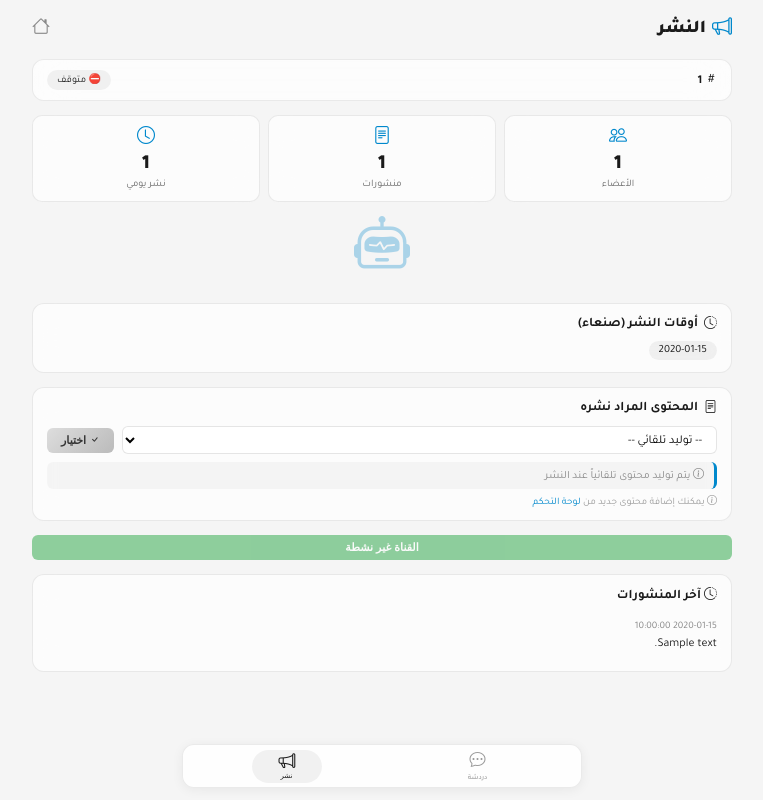
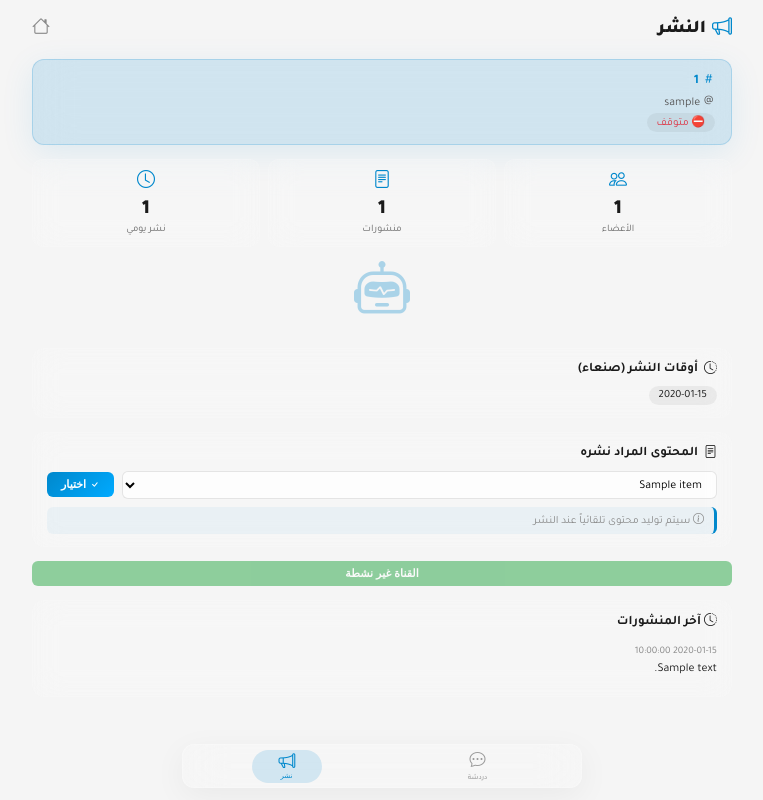
Before and after one commit to eviiile/test-of-evile, a Flask app: template templates/publish.html in a window 1280 px wide. Shown: the whole page, without its empty margins (258-1021 px from the left). Run offline with Flask 3, Linux system fonts and the light colour scheme; the template is opened without the code that fills it: most values are stand-ins (such as "Sample title", 1, 10 or a date in 2020); parts of the project's set-up code (start-up, migrations or seed data) failed here and were passed over; some libraries are stand-ins or nearby versions.

Commit message:
Update publish.html

```diff
--- a/templates/publish.html
+++ b/templates/publish.html
@@ -17,6 +17,29 @@
         }
         .container { max-width: 700px; margin: 0 auto; }
 
+        /* ألوان زجاجية */
+        .glass {
+            background: rgba(255, 255, 255, 0.15);
+            backdrop-filter: blur(20px);
+            -webkit-backdrop-filter: blur(20px);
+            border: 1px solid rgba(255, 255, 255, 0.2);
+            box-shadow: 0 8px 32px rgba(0, 0, 0, 0.05);
+        }
+        .glass-dark {
+            background: rgba(20, 20, 30, 0.15);
+            backdrop-filter: blur(20px);
+            -webkit-backdrop-filter: blur(20px);
+            border: 1px solid rgba(255, 255, 255, 0.05);
+            box-shadow: 0 8px 32px rgba(0, 0, 0, 0.1);
+        }
+        .glass-blue {
+            background: rgba(0, 136, 204, 0.15);
+            backdrop-filter: blur(20px);
+            -webkit-backdrop-filter: blur(20px);
+            border: 1px solid rgba(0, 136, 204, 0.2);
+            box-shadow: 0 8px 32px rgba(0, 136, 204, 0.1);
+        }
+
         .dashboard-header {
             display: flex;
             align-items: center;
@@ -33,21 +56,35 @@
         .dashboard-header h1 i { color: #0088cc; font-size: 20px; }
         .dashboard-header a { font-size: 18px; color: #888; }
 
-        .channel-info {
-            background: rgba(255,255,255,0.75);
-            backdrop-filter: blur(20px);
-            border: 1px solid rgba(0,0,0,0.08);
+        /* مستطيل أزرق عريض وصغير لمعلومات القناة */
+        .channel-card {
             border-radius: 12px;
-            padding: 10px 14px;
+            padding: 12px 16px;
             margin-bottom: 14px;
             display: flex;
-            justify-content: space-between;
-            align-items: center;
-            flex-wrap: wrap;
-            gap: 6px;
+            flex-direction: column;
+            gap: 4px;
         }
-        .channel-info .id { font-size: 12px; font-weight: 600; }
-        .channel-info .status { font-size: 10px; padding: 3px 10px; border-radius: 20px; background: rgba(0,0,0,0.05); }
+        .channel-card .channel-id {
+            font-size: 13px;
+            font-weight: 600;
+            color: #0088cc;
+        }
+        .channel-card .channel-username {
+            font-size: 12px;
+            color: #555;
+        }
+        .channel-card .channel-status {
+            font-size: 11px;
+            padding: 2px 10px;
+            border-radius: 20px;
+            display: inline-block;
+            width: fit-content;
+            background: rgba(0,0,0,0.05);
+        }
+        .channel-card .channel-status.active { color: #28a745; }
+        .channel-card .channel-status.paused { color: #ffc107; }
+        .channel-card .channel-status.inactive { color: #dc3545; }
 
         .stats-grid {
             display: grid;
@@ -56,12 +93,13 @@
             margin-bottom: 14px;
         }
         .stat-card {
-            background: rgba(255,255,255,0.7);
-            backdrop-filter: blur(15px);
-            border: 1px solid rgba(0,0,0,0.08);
             border-radius: 10px;
             padding: 10px 8px;
             text-align: center;
+            background: rgba(255, 255, 255, 0.1);
+            backdrop-filter: blur(15px);
+            -webkit-backdrop-filter: blur(15px);
+            border: 1px solid rgba(255, 255, 255, 0.1);
         }
         .stat-card .number { font-size: 20px; font-weight: 800; }
         .stat-card .label { font-size: 10px; color: #666; margin-top: 2px; }
@@ -71,24 +109,26 @@
         .icon-center i { font-size: 56px; color: #0088cc; opacity: 0.3; }
 
         .times-box {
-            background: rgba(255,255,255,0.7);
-            backdrop-filter: blur(15px);
-            border: 1px solid rgba(0,0,0,0.08);
             border-radius: 12px;
             padding: 12px 14px;
             margin-bottom: 14px;
+            background: rgba(255, 255, 255, 0.1);
+            backdrop-filter: blur(15px);
+            -webkit-backdrop-filter: blur(15px);
+            border: 1px solid rgba(255, 255, 255, 0.1);
         }
         .times-box h3 { font-size: 13px; margin-bottom: 6px; display: flex; align-items: center; gap: 6px; }
         .times-box .times-list { display: flex; gap: 8px; flex-wrap: wrap; }
         .times-box .time-badge { background: rgba(0,0,0,0.05); padding: 3px 10px; border-radius: 20px; font-size: 11px; }
 
         .content-selector {
-            background: rgba(255,255,255,0.7);
-            backdrop-filter: blur(15px);
-            border: 1px solid rgba(0,0,0,0.08);
             border-radius: 12px;
             padding: 12px 14px;
             margin-bottom: 14px;
+            background: rgba(255, 255, 255, 0.1);
+            backdrop-filter: blur(15px);
+            -webkit-backdrop-filter: blur(15px);
+            border: 1px solid rgba(255, 255, 255, 0.1);
         }
         .content-selector h3 { font-size: 13px; margin-bottom: 8px; display: flex; align-items: center; gap: 6px; }
         .content-selector .selector-row {
@@ -109,10 +149,10 @@
         }
         .content-selector .btn-select {
             padding: 6px 14px;
-            background: linear-gradient(135deg, #ddd, #bbb);
+            background: linear-gradient(135deg, #0088cc, #00aaff);
             border: none;
             border-radius: 6px;
-            color: #333;
+            color: #fff;
             font-weight: 600;
             font-size: 11px;
             cursor: pointer;
@@ -125,7 +165,7 @@
             color: #555;
             margin-top: 8px;
             padding: 6px 10px;
-            background: rgba(0,0,0,0.03);
+            background: rgba(0, 136, 204, 0.05);
             border-radius: 6px;
             border-right: 3px solid #0088cc;
         }
@@ -164,11 +204,12 @@
         .btn:disabled { opacity: 0.5; pointer-events: none; }
 
         .recent-posts {
-            background: rgba(255,255,255,0.7);
-            backdrop-filter: blur(15px);
-            border: 1px solid rgba(0,0,0,0.08);
             border-radius: 12px;
             padding: 12px 14px;
+            background: rgba(255, 255, 255, 0.1);
+            backdrop-filter: blur(15px);
+            -webkit-backdrop-filter: blur(15px);
+            border: 1px solid rgba(255, 255, 255, 0.1);
         }
         .recent-posts h3 { font-size: 13px; margin-bottom: 8px; }
         .post-item { padding: 6px 0; border-bottom: 1px solid rgba(0,0,0,0.05); font-size: 12px; line-height: 1.4; }
@@ -177,9 +218,17 @@
 
         .toast {
             position: fixed; bottom: 80px; left: 20px; right: 20px;
-            background: rgba(0,0,0,0.85); color: #fff;
-            padding: 12px 16px; border-radius: 12px; text-align: center;
-            z-index: 1000; display: none; font-size: 13px;
+            background: rgba(0,0,0,0.8);
+            backdrop-filter: blur(20px);
+            -webkit-backdrop-filter: blur(20px);
+            color: #fff;
+            padding: 12px 16px;
+            border-radius: 12px;
+            text-align: center;
+            z-index: 1000;
+            display: none;
+            font-size: 13px;
+            border: 1px solid rgba(255,255,255,0.1);
         }
 
         .bottom-nav {
@@ -188,22 +237,23 @@
             left: 12px;
             right: 12px;
             z-index: 1000;
-            background: rgba(255,255,255,0.85);
+            background: rgba(255, 255, 255, 0.15);
             backdrop-filter: blur(20px);
-            border: 1px solid rgba(0,0,0,0.08);
+            -webkit-backdrop-filter: blur(20px);
+            border: 1px solid rgba(255, 255, 255, 0.2);
             border-radius: 12px;
             padding: 4px 8px;
             display: flex;
             justify-content: space-around;
             align-items: center;
-            box-shadow: 0 2px 12px rgba(0,0,0,0.06);
+            box-shadow: 0 8px 32px rgba(0, 0, 0, 0.05);
             height: 44px;
             max-width: 400px;
             margin: 0 auto;
         }
         body.dark .bottom-nav {
-            background: rgba(30,30,40,0.85);
-            border-color: rgba(150,150,150,0.2);
+            background: rgba(30, 30, 40, 0.15);
+            border-color: rgba(255, 255, 255, 0.05);
         }
         .nav-item {
             display: flex;
@@ -227,12 +277,8 @@
         .nav-item i { font-size: 16px; transition: all 0.2s; }
         .nav-item span { font-size: 7px; }
         .nav-item.active {
-            color: #1a1a1a;
-            background: rgba(0,0,0,0.05);
-        }
-        body.dark .nav-item.active {
-            color: #e0e0e0;
-            background: rgba(255,255,255,0.08);
+            color: #0088cc;
+            background: rgba(0, 136, 204, 0.15);
         }
         .nav-item.active i { transform: scale(1.05); }
         .nav-item:active { transform: scale(0.95); }
@@ -248,16 +294,22 @@
             <a href="/" style="color:#888; text-decoration:none;"><i class="bi bi-house"></i></a>
         </div>
 
-        <!-- معلومات القناة -->
-        <div class="channel-info">
-            <span class="id"><i class="bi bi-hash"></i> {{ channel.channel_id }}</span>
-            <span class="status">
+        <!-- مستطيل أزرق عريض لمعلومات القناة -->
+        <div class="channel-card glass-blue">
+            <div class="channel-id"><i class="bi bi-hash"></i> {{ channel.channel_id }}</div>
+            {% if channel.channel_username %}
+                <div class="channel-username"><i class="bi bi-at"></i> {{ channel.channel_username }}</div>
+            {% endif %}
+            <div class="channel-status
                 {% if channel.is_active %}
-                    {% if is_paused %}⏸️ موقّت{% else %}✅ نشط{% endif %}
+                    {% if is_paused %}paused{% else %}active{% endif %}
+                {% else %}inactive{% endif %}">
+                {% if channel.is_active %}
+                    {% if is_paused %}⏸️ موقّت مؤقت{% else %}✅ نشط{% endif %}
                 {% else %}
                     ⛔ متوقف
                 {% endif %}
-            </span>
+            </div>
         </div>
 
         <!-- بطاقات الإحصائيات -->
@@ -300,7 +352,6 @@
             <form id="selectContentForm">
                 <div class="selector-row">
                     <select name="content_id" id="contentSelect">
-                        <option value="">-- توليد تلقائي --</option>
                         {% for item in content_templates %}
                             <option value="{{ item.id }}" {% if selected_content_id == item.id %}selected{% endif %}>
                                 {{ item.name }}
@@ -321,12 +372,10 @@
                 {% endfor %}
             {% else %}
                 <div class="current-content" style="color:#888;">
-                    <i class="bi bi-info-circle"></i> يتم توليد محتوى تلقائياً عند النشر
+                    <i class="bi bi-info-circle"></i> سيتم توليد محتوى تلقائياً عند النشر
                 </div>
             {% endif %}
-            <div style="font-size:10px; color:#999; margin-top:6px;">
-                <i class="bi bi-info-circle"></i> يمكنك إضافة محتوى جديد من <a href="/admin#tab-content" style="color:#0088cc; text-decoration:none;">لوحة التحكم</a>
-            </div>
+            <!-- تم حذف النص الذي يقود إلى لوحة التحكم -->
         </div>
 
         <!-- أزرار التحكم -->
@@ -381,7 +430,6 @@
             toast._timeout = setTimeout(() => { toast.style.display = 'none'; }, duration);
         }
 
-        // اختيار المحتوى
         document.getElementById('selectContentForm').addEventListener('submit', async function(e) {
             e.preventDefault();
             const formData = new FormData(this);
@@ -408,7 +456,6 @@
             }
         });
 
-        // إيقاف مؤقت
         document.getElementById('pauseBtn')?.addEventListener('click', async function() {
             try {
                 const res = await fetch('/publish/toggle_pause');
@@ -422,7 +469,6 @@
             } catch (e) { showToast('خطأ في الاتصال'); }
         });
 
-        // إيقاف نهائي
         document.getElementById('stopBtn')?.addEventListener('click', async function() {
             if (!confirm('هل أنت متأكد من إيقاف النشر نهائياً؟')) return;
             try {
@@ -437,7 +483,6 @@
             } catch (e) { showToast('خطأ في الاتصال'); }
         });
 
-        // نشر فوري
         document.getElementById('publishNowBtn')?.addEventListener('click', async function() {
             this.disabled = true;
             this.textContent = 'جاري النشر...';
```
